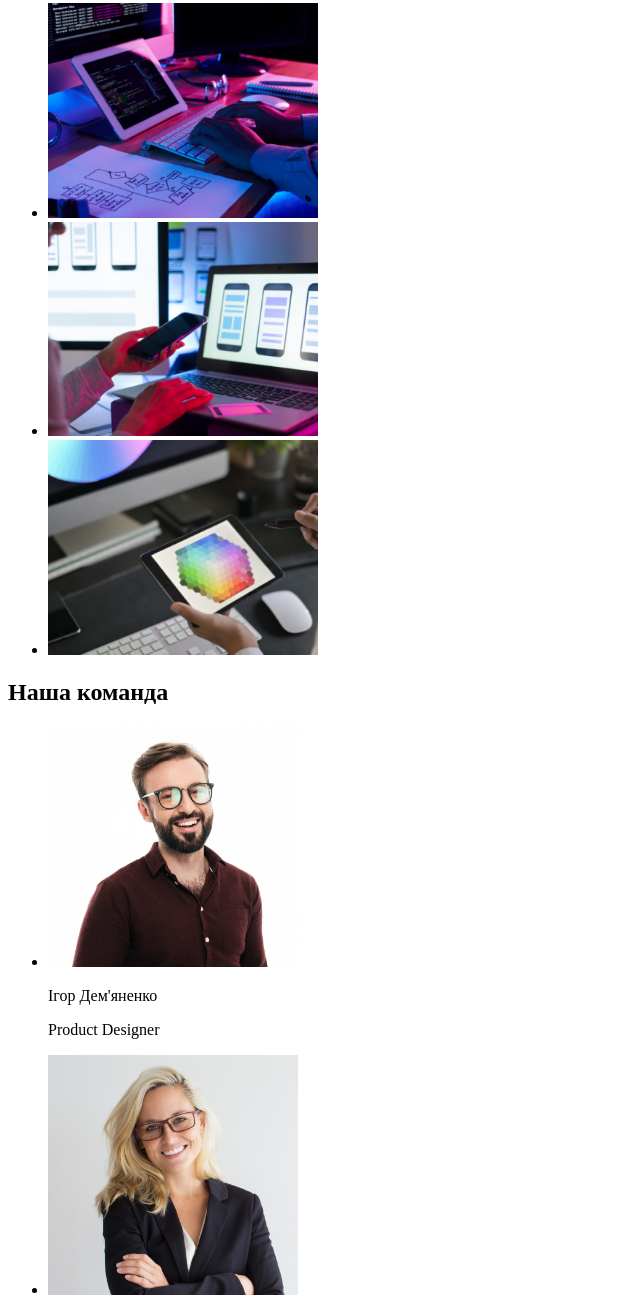
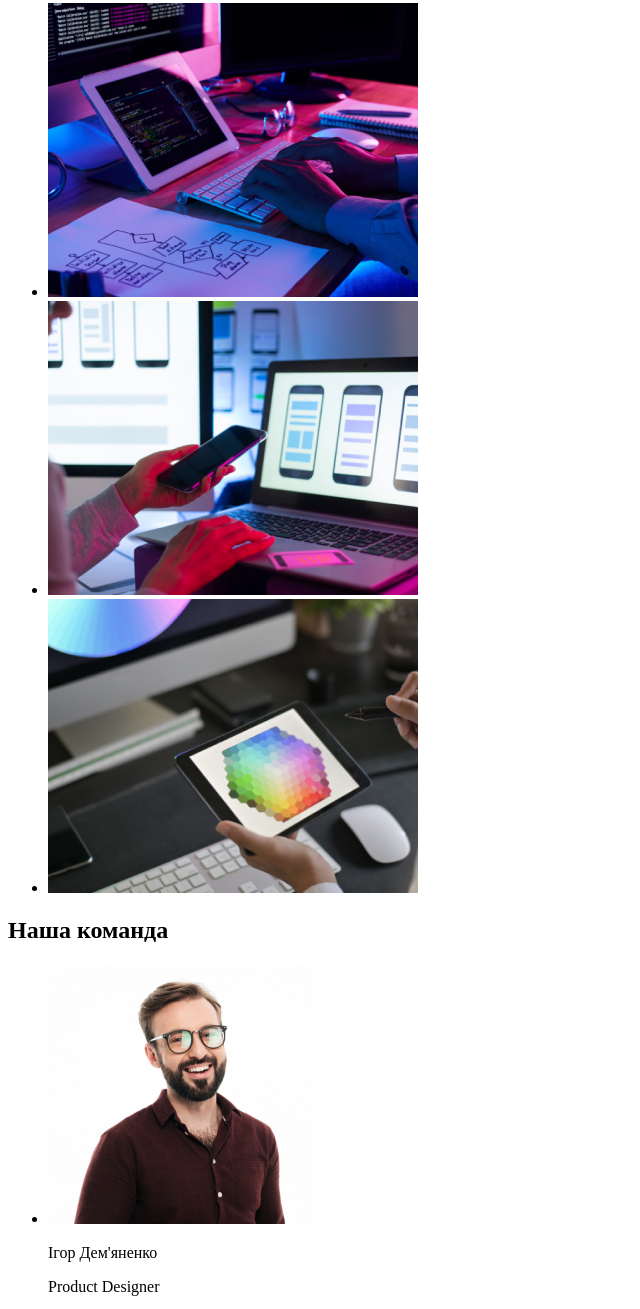
Before and after one commit to VladislavKondakov/goit-markup-hw-01, a plain HTML site: page index.html in a window 1280 px wide. Shown: the part 591-1900 px from the top of the page, without its empty margins (0-640 px from the left). Drawn offline with Linux system fonts and the light colour scheme.

Commit message:
Update index.html
change widht

```diff
--- a/index.html
+++ b/index.html
@@ -55,31 +55,31 @@
     <section>
         <h2>Чим ми займаємося</h2>
         <ul>
-            <li><img src="./images/1.jpg" alt="Робочемісце" width="270"></li>
-            <li><img src="./images/2.jpg" alt="Робочемісце" width="270"></li>
-            <li><img src="./images/3.jpg" alt="Робочемісце" width="270"></li>
+            <li><img src="./images/1.jpg" alt="Робочемісце" width="370"></li>
+            <li><img src="./images/2.jpg" alt="Робочемісце" width="370"></li>
+            <li><img src="./images/3.jpg" alt="Робочемісце" width="370"></li>
         </ul>
         </section>
         <section>
             <h2>Наша команда</h2>
             <ul>
                 <li>
-                    <img src="./images/23.jpg" alt="Красень" width="250">
+                    <img src="./images/23.jpg" alt="Красень" width="270">
                     <p>Ігор Дем'яненко</p>
                     <p>Product Designer</p>
                 </li>
                 <li>
-                    <img src="./images/24.jpg" alt="Красуня" width="250">
+                    <img src="./images/24.jpg" alt="Красуня" width="270">
                     <p>Ольга Рєпіна</p>
                     <p>Frontend Developer</p>
                 </li>
                 <li>
-                    <img src="./images/25.jpg" alt="Красень" width="250">
+                    <img src="./images/25.jpg" alt="Красень" width="270">
                     <p>Микола Тарасов</p>
                     <p>Marketing</p>
                 </li>
                 <li>
-                    <img src="./images/26.jpg" alt="Красень" width="250">
+                    <img src="./images/26.jpg" alt="Красень" width="270">
                     <p>Михайло Єрмаков</p>
                     <p>UI Designer</p>
                 </li>
```
